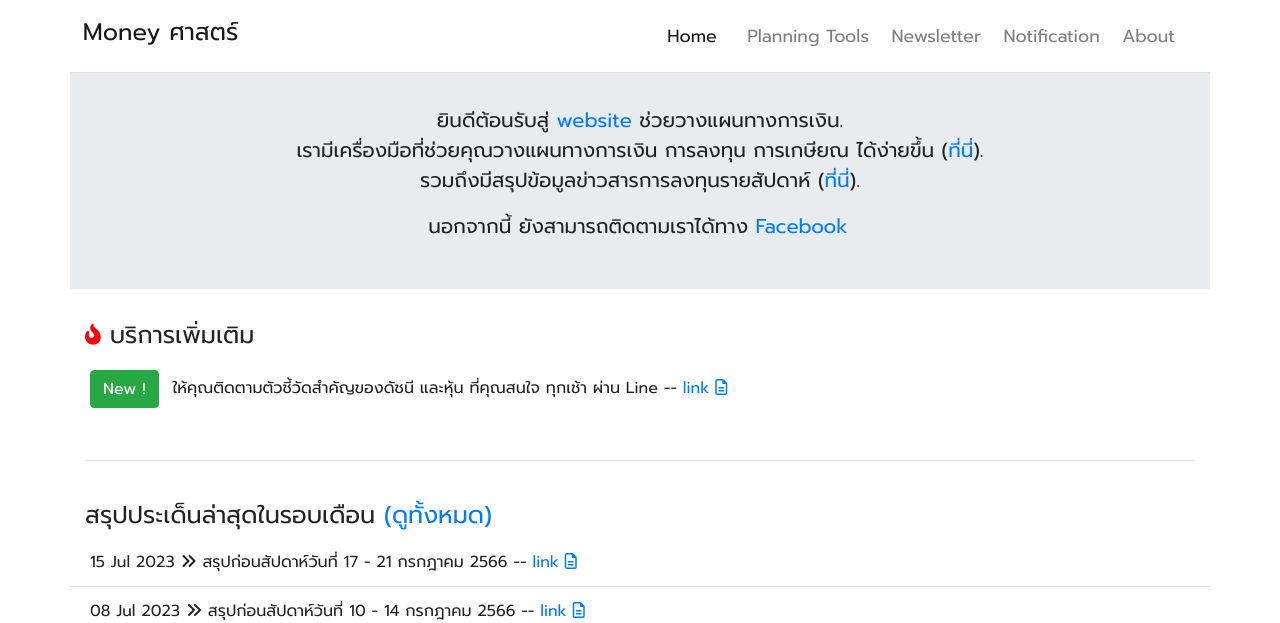
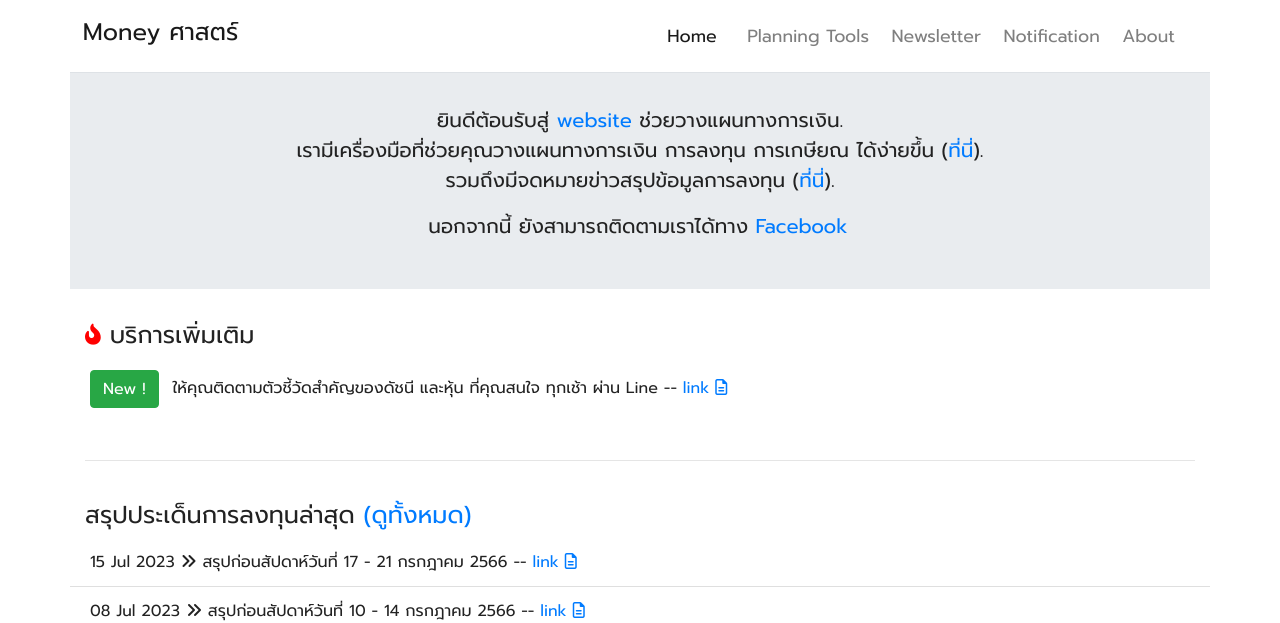
Before and after one commit to moneysart/moneysart.github.io, a Jekyll site: the page built from index.html, in a window 1280 px wide. Shown: the top 623 px of the page. Built offline with Jekyll 4.4.1, drawn with Linux system fonts in a browser that asks for light colours; nearby versions of some CDN libraries.

Commit message:
update newsletter links

```diff
--- a/about/index.html
+++ b/about/index.html
@@ -27,7 +27,7 @@ canonical_url: /about/
                 <br>
                 ... หลังจากคิดไอเดีย 2-3 อย่างที่จะทำแล้ว ก็รวบรวม ทำเป็น <a href="{{ site.baseurl }}/">website</a> ขึ้น <br>
                 นอกจากนี้ admin ยังเป็นผู้แนะนำการลงทุน (Independent Financial Advisor กับ <a href="https://www.finnomena.com/">Finnomena</a>)<br>
-                จึงได้จัดทำ <a href="{{ site.baseurl }}/weekly/">สรุปข้อมูลข่าวสารการลงทุนรายสัปดาห์</a> ไว้ในที่นี้ด้วย <br>
+                จึงได้จัดทำ <a href="{{ site.baseurl }}/newsletter/">จดหมายข่าวสรุปข้อมูลการลงทุนรายสัปดาห์/รายเดือน</a> ไว้ในที่นี้ด้วย <br>
                 เพื่อประโยชน์ของผู้เยี่ยมชม ที่เป็นผู้สนใจการวางแผนทางการเงิน การลงทุน.
                 <br>
                 <br>
--- a/index.html
+++ b/index.html
@@ -15,7 +15,7 @@ canonical_url: /
                 ยินดีต้อนรับสู่ <a href="{{ site.baseurl }}">website</a> ช่วยวางแผนทางการเงิน. <br>
                 เรามีเครื่องมือที่ช่วยคุณวางแผนทางการเงิน การลงทุน การเกษียณ ได้ง่ายขึ้น (<a
                     href="{{ site.baseurl }}/tools/">ที่นี่</a>). <br>
-                รวมถึงมีสรุปข้อมูลข่าวสารการลงทุนรายสัปดาห์ (<a href="{{ site.baseurl }}/weekly/">ที่นี่</a>).
+                รวมถึงมีจดหมายข่าวสรุปข้อมูลการลงทุน (<a href="{{ site.baseurl }}/newsletter/">ที่นี่</a>).
             </p>
             <p class="lead">
                 นอกจากนี้ ยังสามารถติดตามเราได้ทาง <a href="{{ site.social.facebook }}">Facebook</a>
@@ -63,8 +63,8 @@ canonical_url: /
     <!-- title -->
     <div class="text-left">
         <h4 class="d-inline-block mb-2 text-black">
-            สรุปประเด็นล่าสุดในรอบเดือน
-            <a href="{{ site.baseurl }}/weekly/">(ดูทั้งหมด)</a>
+            สรุปประเด็นการลงทุนล่าสุด
+            <a href="{{ site.baseurl }}/newsletter/">(ดูทั้งหมด)</a>
         </h4>
     </div>
 
```
